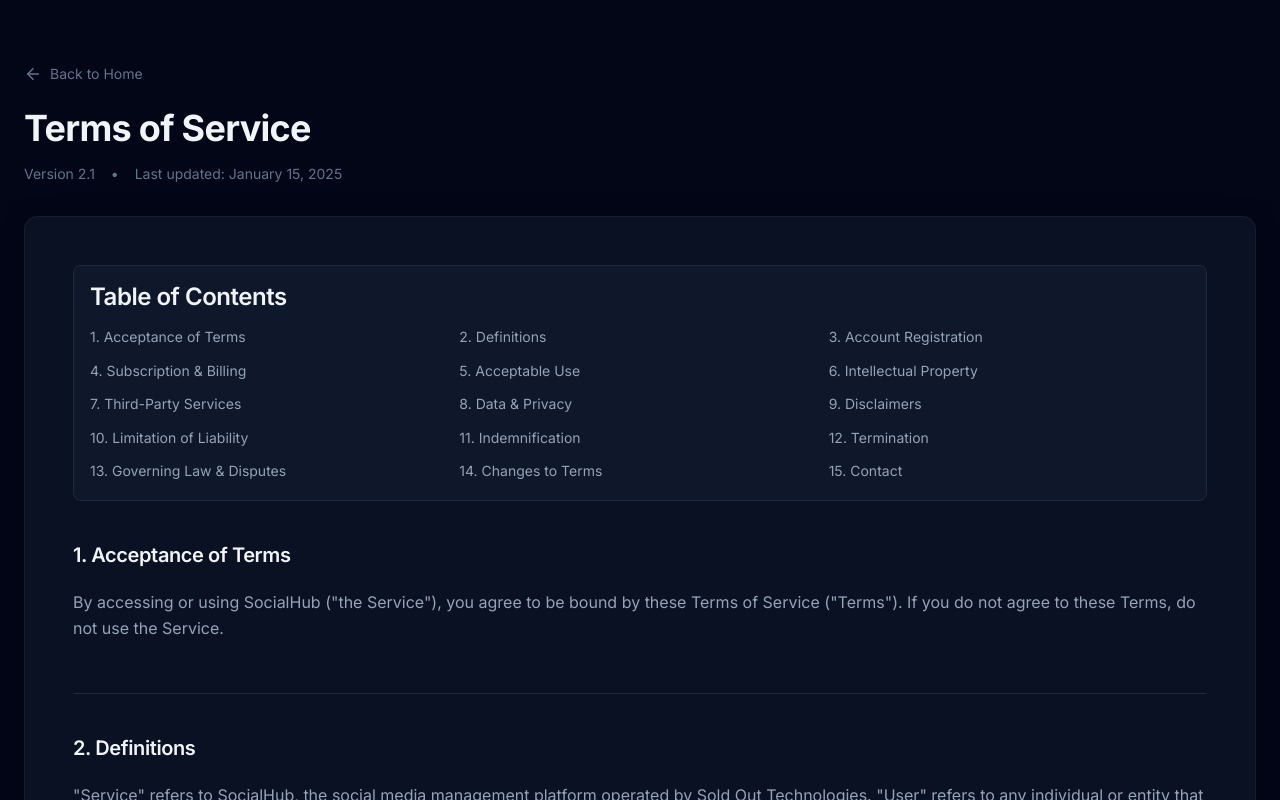
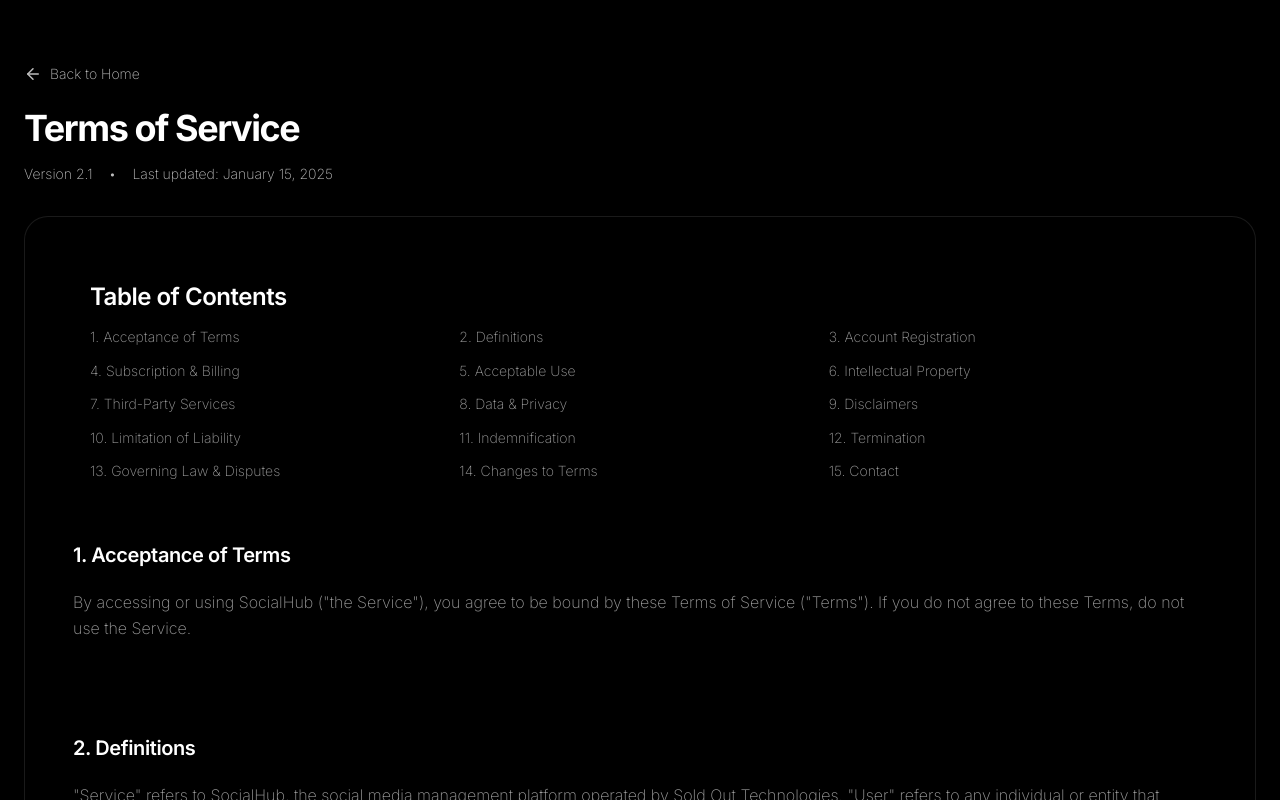
Before and after one commit to Mahmoudnabil03/Dashboard, a React (Create React App) app in the folder frontend/: page /terms in a window 1280 px wide. Shown: the top 800 px of the page. Built offline with nearby package versions, Linux system fonts and the light colour scheme; no server answers.

Commit message:
theme: Dala void-iris re-theme, weightless type, borderless floats

```diff
--- a/frontend/public/index.html
+++ b/frontend/public/index.html
@@ -5,7 +5,7 @@
     <link rel="icon" type="image/svg+xml" href="%PUBLIC_URL%/logo.svg" />
     <link rel="apple-touch-icon" href="%PUBLIC_URL%/logo.svg" />
     <meta name="viewport" content="width=device-width, initial-scale=1, viewport-fit=cover" />
-    <meta name="theme-color" content="#020617" />
+    <meta name="theme-color" content="#000000" />
     <meta name="description" content="SocialHub - Manage. Connect. Grow. All your social accounts, analytics, campaigns, and AI marketing assistant in one place." />
     <meta property="og:type" content="website" />
     <meta property="og:site_name" content="SocialHub" />
@@ -19,14 +19,14 @@
     <link rel="manifest" href="%PUBLIC_URL%/manifest.json" />
     <link rel="preconnect" href="https://fonts.googleapis.com" />
     <link rel="preconnect" href="https://fonts.gstatic.com" crossorigin />
-    <link href="https://fonts.googleapis.com/css2?family=Inter:wght@400;500;600;700&display=swap" rel="stylesheet" />
+    <link href="https://fonts.googleapis.com/css2?family=Inter:wght@200;400;500;600;700&display=swap" rel="stylesheet" />
     <title>SocialHub - Manage. Connect. Grow.</title>
     <style>
       html, body { margin: 0; background: #020617; }
       #splash { min-height: 100vh; min-height: 100dvh; display: flex; flex-direction: column; align-items: center; justify-content: center; gap: 20px; background: radial-gradient(600px 300px at 50% 20%, rgba(10,91,255,.12), transparent), #020617; color: #f1f5f9; font-family: Inter, system-ui, sans-serif; }
-      #splash .mark { width: 56px; height: 56px; border-radius: 14px; background: linear-gradient(135deg, #0A5BFF, #7c3aed); display: flex; align-items: center; justify-content: center; font-weight: 700; font-size: 24px; color: #fff; }
+      #splash .mark { width: 56px; height: 56px; border-radius: 14px; background: linear-gradient(135deg, #8052ff, #15846e); display: flex; align-items: center; justify-content: center; font-weight: 700; font-size: 24px; color: #fff; }
       #splash .bar { width: 180px; height: 4px; border-radius: 9999px; background: #1e293b; overflow: hidden; }
-      #splash .bar > div { height: 100%; width: 40%; border-radius: 9999px; background: linear-gradient(90deg, #0A5BFF, #7c3aed); animation: shslide 1.1s ease-in-out infinite alternate; }
+      #splash .bar > div { height: 100%; width: 40%; border-radius: 9999px; background: linear-gradient(90deg, #8052ff, #ffb829); animation: shslide 1.1s ease-in-out infinite alternate; }
       @keyframes shslide { from { transform: translateX(-60%); } to { transform: translateX(280%); } }
       #splash p { margin: 0; font-size: 14px; color: #94a3b8; }
     </style>
--- a/frontend/src/components/SocialAccounts.js
+++ b/frontend/src/components/SocialAccounts.js
@@ -14,7 +14,7 @@
 
 const platformColors = {
   twitter: 'bg-[#1DA1F2]',
-  instagram: 'bg-gradient-to-br from-[#feda75] via-[#d62976] to-[#4f5bd5]',
+  instagram: 'bg-[#8052ff]',
   facebook: 'bg-[#0866FF]',
   linkedin: 'bg-[#0A66C2]',
   whatsapp: 'bg-[#25D366]',
--- a/frontend/src/index.css
+++ b/frontend/src/index.css
@@ -5,33 +5,33 @@
 :root {
   /* SocialHub Dark-First Design System */
   /* Base */
-  --bg-base: #020617;
-  --bg-elevated: #0f172a;
-  --bg-elevated-hover: #1e293b;
-  --bg-card: #0f172a;
-  --bg-card-hover: #1e293b;
-  --bg-input: #0f172a;
-  --bg-input-focus: #1e293b;
+  --bg-base: #000000;
+  --bg-elevated: #000000;
+  --bg-elevated-hover: #0d0d0d;
+  --bg-card: #000000;
+  --bg-card-hover: #000000;
+  --bg-input: transparent;
+  --bg-input-focus: transparent;
 
   /* Borders */
-  --border-subtle: #1e293b;
-  --border-default: #334155;
-  --border-strong: #475569;
-  --border-focus: #0A5BFF;
+  --border-subtle: transparent;
+  --border-default: rgba(255,255,255,0.10);
+  --border-strong: rgba(255,255,255,0.18);
+  --border-focus: #8052ff;
 
   /* Text */
-  --text-primary: #f1f5f9;
-  --text-secondary: #94a3b8;
-  --text-tertiary: #64748b;
-  --text-inverse: #020617;
-  --text-link: #60a5fa;
+  --text-primary: #ffffff;
+  --text-secondary: #9a9a9a;
+  --text-tertiary: #bdbdbd;
+  --text-inverse: #000000;
+  --text-link: #ffb829;
 
   /* Brand */
-  --brand-primary: #0A5BFF;
-  --brand-primary-hover: #1e6fff;
-  --brand-primary-muted: #0A5BFF1A;
-  --brand-secondary: #7c3aed;
-  --brand-accent: #06b6d4;
+  --brand-primary: #8052ff;
+  --brand-primary-hover: #9370ff;
+  --brand-primary-muted: #8052ff1f;
+  --brand-secondary: #8052ff;
+  --brand-accent: #15846e;
 
   /* Semantic */
   --success: #22c55e;
@@ -44,27 +44,27 @@
   --info-muted: #3b82f61A;
 
   /* Gradients */
-  --gradient-brand: linear-gradient(135deg, #0A5BFF 0%, #7c3aed 100%);
-  --gradient-card: linear-gradient(145deg, #0f172a 0%, #1e293b 100%);
-  --gradient-hero: linear-gradient(180deg, rgba(10, 91, 255, 0.08) 0%, transparent 100%);
+  --gradient-brand: linear-gradient(135deg, #8052ff 0%, #15846e 100%);
+  --gradient-card: none;
+  --gradient-hero: linear-gradient(180deg, rgba(128, 82, 255, 0.08) 0%, transparent 100%);
 
   /* Glass */
-  --glass-bg: rgba(15, 23, 42, 0.7);
-  --glass-border: rgba(148, 163, 184, 0.08);
-  --glass-shadow: 0 4px 24px rgba(0, 0, 0, 0.3);
+  --glass-bg: rgba(0, 0, 0, 0.85);
+  --glass-border: rgba(255, 255, 255, 0.10);
+  --glass-shadow: none;
 
   /* Shadows */
-  --shadow-sm: 0 1px 2px rgba(0, 0, 0, 0.3);
-  --shadow-md: 0 4px 12px rgba(0, 0, 0, 0.25);
-  --shadow-lg: 0 8px 32px rgba(0, 0, 0, 0.3);
-  --shadow-xl: 0 16px 48px rgba(0, 0, 0, 0.35);
-  --shadow-glow: 0 0 24px rgba(10, 91, 255, 0.2);
+  --shadow-sm: none;
+  --shadow-md: none;
+  --shadow-lg: none;
+  --shadow-xl: none;
+  --shadow-glow: none;
 
   /* Radius */
-  --radius-sm: 6px;
-  --radius-md: 10px;
-  --radius-lg: 14px;
-  --radius-xl: 18px;
+  --radius-sm: 12px;
+  --radius-md: 24px;
+  --radius-lg: 24px;
+  --radius-xl: 24px;
   --radius-2xl: 24px;
   --radius-full: 9999px;
 
@@ -88,6 +88,20 @@
   --accent-violet: #a855f7;
   --accent-amber: #f59e0b;
 
+  /* Dala brand tokens */
+  --color-void: #000000;
+  --color-bone-white: #ffffff;
+  --color-ash-gray: #9a9a9a;
+  --color-silver-mist: #bdbdbd;
+  --color-electric-iris: #8052ff;
+  --color-saffron-spark: #ffb829;
+  --color-deep-verdant: #15846e;
+  --radius-3xl: 24px;
+  --radius-nav: 24px;
+  --radius-tags: 9999px;
+  --radius-cards: 24px;
+  --radius-buttons: 24px;
+  --page-max-width: 1280px;
   /* Z-index */
   --z-dropdown: 100;
   --z-sticky: 200;
@@ -137,7 +151,7 @@
   font-family: 'Inter', system-ui, -apple-system, BlinkMacSystemFont, 'Segoe UI', Roboto, 'Helvetica Neue', Arial, sans-serif;
   background: var(--bg-base);
   color: var(--text-primary);
-  font-weight: 400;
+  font-weight: 200;
   line-height: 1.6;
   min-height: 100vh;
   overflow-x: hidden;
@@ -153,13 +167,13 @@
 /* Typography */
 h1, h2, h3, h4, h5, h6 {
   margin: 0;
-  font-weight: 600;
+  font-weight: 400;
   line-height: 1.25;
   letter-spacing: -0.02em;
   color: var(--text-primary);
 }
 
-h1 { font-size: clamp(1.875rem, 4vw, 2.5rem); }
+h1 { font-size: clamp(2.5rem, 6vw, 4.875rem); letter-spacing: -0.04em; }
 h2 { font-size: clamp(1.5rem, 3vw, 1.875rem); }
 h3 { font-size: clamp(1.25rem, 2.5vw, 1.5rem); }
 h4 { font-size: clamp(1.125rem, 2vw, 1.25rem); }
@@ -235,22 +249,24 @@
 .btn-primary {
   background: var(--brand-primary);
   color: white;
+  border-radius: 24px;
+  font-weight: 600;
+  text-transform: uppercase;
+  letter-spacing: 0.025em;
 }
 .btn-primary:hover:not(:disabled) {
   background: var(--brand-primary-hover);
-  box-shadow: var(--shadow-glow);
 }
-
 .btn-secondary {
-  background: var(--bg-elevated);
+  background: transparent;
   color: var(--text-primary);
-  border: 1px solid var(--border-default);
+  border: 1px solid transparent;
 }
 .btn-secondary:hover:not(:disabled) {
-  background: var(--bg-elevated-hover);
-  border-color: var(--border-strong);
+  color: #ffffff;
+  background: rgba(255, 255, 255, 0.06);
+  border-color: transparent;
 }
-
 .btn-ghost {
   background: transparent;
   color: var(--text-secondary);
@@ -273,15 +289,14 @@
 
 /* Cards */
 .card {
-  background: var(--bg-card);
-  border: 1px solid var(--border-subtle);
+  background: transparent;
+  border: 1px solid transparent;
   border-radius: var(--radius-lg);
   transition: all var(--transition-base);
 }
 
 .card:hover {
-  border-color: var(--border-default);
-  box-shadow: var(--shadow-md);
+  border-color: transparent;
 }
 
 .card-glass {
@@ -445,7 +460,7 @@
 .tabs { display: flex; gap: 0.25rem; background: var(--bg-elevated); padding: 0.25rem; border-radius: var(--radius-lg); border: 1px solid var(--border-subtle); }
 .tab { padding: 0.5rem 1rem; font-size: 0.8125rem; font-weight: 500; color: var(--text-tertiary); border-radius: var(--radius-md); transition: all var(--transition-fast); }
 .tab:hover { color: var(--text-primary); background: var(--bg-base); }
-.tab.active { color: var(--text-primary); background: var(--bg-base); box-shadow: var(--shadow-sm); }
+.tab.active { color: var(--text-primary); background: transparent; box-shadow: inset 0 -2px 0 var(--brand-primary); border-radius: 0; }
 
 /* Dropdown */
 .dropdown { position: relative; }
@@ -466,7 +481,7 @@
 .empty-state-desc { font-size: 0.875rem; max-width: 280px; margin-bottom: 1.5rem; }
 
 /* Loading */
-.skeleton { background: linear-gradient(90deg, var(--border-subtle) 25%, var(--border-default) 50%, var(--border-subtle) 75%); background-size: 200% 100%; animation: shimmer 1.5s infinite; border-radius: var(--radius-md); }
+.skeleton { background: linear-gradient(90deg, transparent 25%, rgba(255,255,255,0.08) 50%, transparent 75%); background-size: 200% 100%; animation: shimmer 1.5s infinite; border-radius: var(--radius-md); }
 @keyframes shimmer { 0% { background-position: -200% 0; } 100% { background-position: 200% 0; } }
 
 /* Modal */
@@ -526,5 +541,8 @@
 }
 
 /* Skeleton loader */
-.skeleton { background: linear-gradient(90deg, var(--border-subtle) 25%, var(--border-default) 50%, var(--border-subtle) 75%); background-size: 200% 100%; animation: shimmer 1.5s infinite; border-radius: var(--radius-md); }
+.skeleton { background: linear-gradient(90deg, transparent 25%, rgba(255,255,255,0.08) 50%, transparent 75%); background-size: 200% 100%; animation: shimmer 1.5s infinite; border-radius: var(--radius-md); }
 @keyframes shimmer { 0% { background-position: -200% 0; } 100% { background-position: 200% 0; } }
+
+/* Dala sidebar nav labels: 14px uppercase, semibold */
+aside nav a { text-transform: uppercase; font-size: 14px; font-weight: 600; letter-spacing: 0.025em; }
--- a/frontend/src/pages/Settings.js
+++ b/frontend/src/pages/Settings.js
@@ -325,7 +325,7 @@
           value={brand.brand_colors}
           onChange={(e) => setBrand({...brand, brand_colors: e.target.value})}
           className="w-full px-4 py-3 bg-[var(--bg-tertiary)] border border-[var(--border-secondary)] rounded-xl text-[var(--text-primary)] placeholder-[var(--text-muted)] focus:ring-2 focus:ring-[var(--accent-blue)] focus:border-transparent transition"
-          placeholder="#0A5BFF, #7c3aed, #06b6d4"
+          placeholder="#8052ff, #ffb829, #15846e"
         />
       </div>
       <div>
```
Also changed, not shown: frontend/src/components/ErrorBoundary.jsx (+5 -5 lines), frontend/src/components/Logo.jsx (+5 -5 lines).
